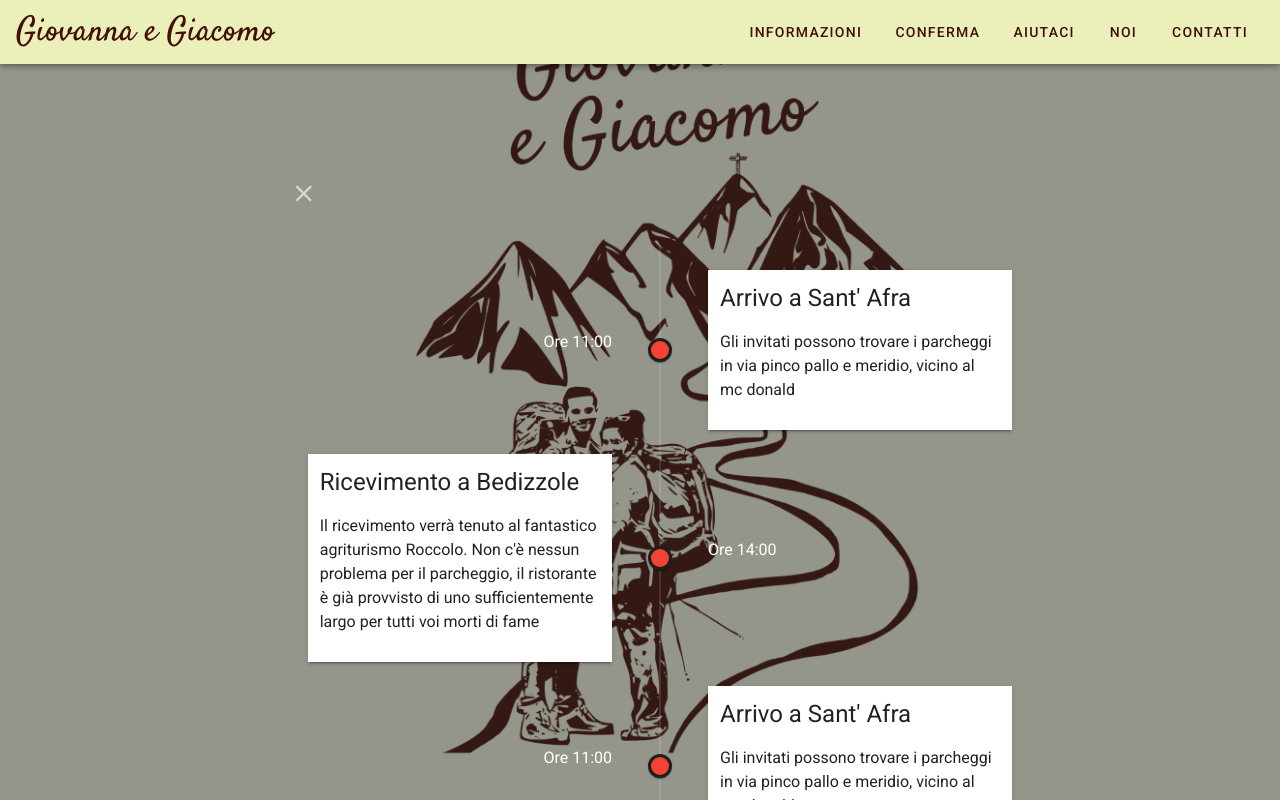
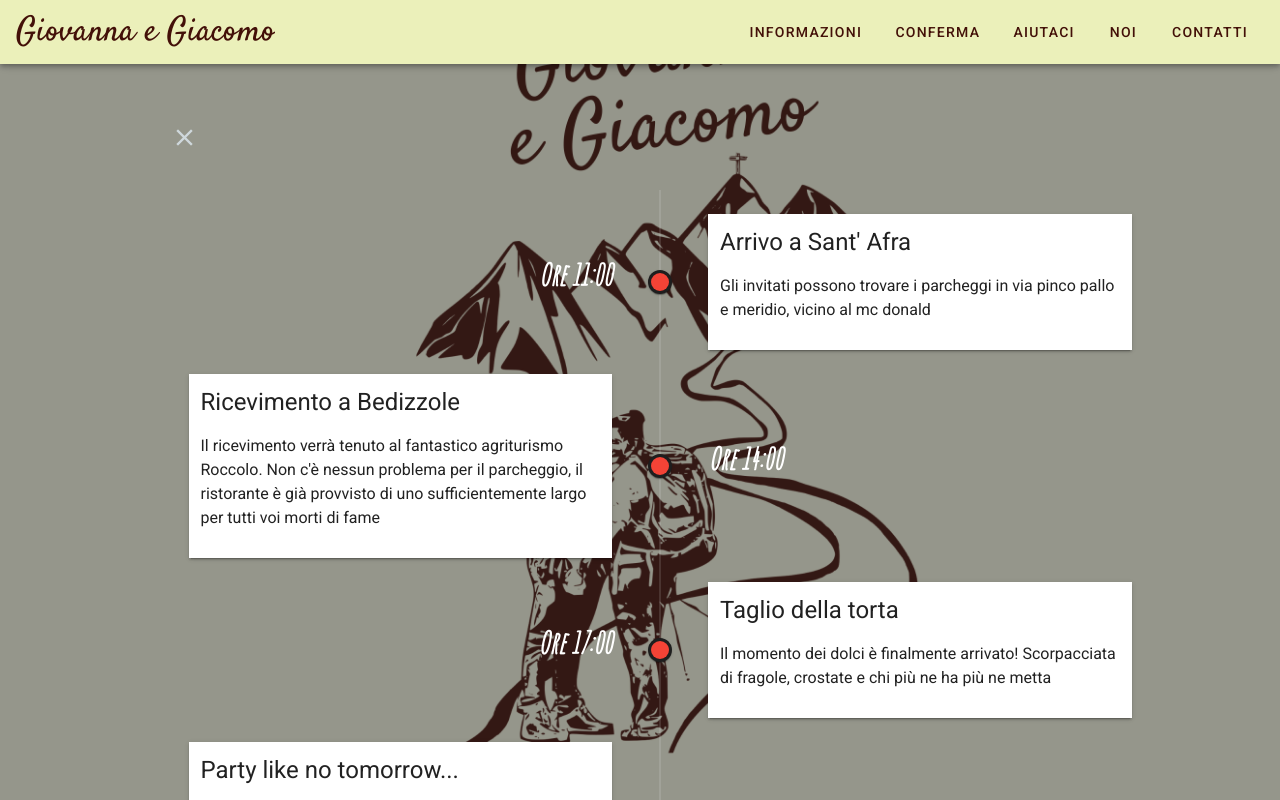
Before and after one commit to SamTheOracle/weddingsite, a Vue app: page / in a window 1280 px wide. Both pictures are taken after a click on the button "INFORMAZIONI". Shown: the top 800 px of the page. Built offline with nearby package versions, Linux system fonts and the light colour scheme.

Commit message:
added more timeline cards

```diff
--- a/src/components/Timeline.vue
+++ b/src/components/Timeline.vue
@@ -29,7 +29,7 @@
               </v-container>
             </v-sheet>
             <template v-slot:opposite>
-              <p style="color:white">{{item.sentence}}</p>
+              <p class="opposite">{{item.sentence}}</p>
             </template>
           </v-timeline-item>
         </v-timeline>
@@ -65,21 +65,31 @@ export default {
         },
         {
           avatar: 'Taglio della torta',
-          sentence: 'Ore 11:00',
+          sentence: 'Ore 17:00',
           description: {
-            title: "Arrivo a Sant' Afra",
+            title: 'Taglio della torta',
             text:
-              'Gli invitati possono trovare i parcheggi in via pinco pallo e meridio, vicino al mc donald',
+              'Il momento dei dolci è finalmente arrivato! Scorpacciata di fragole, crostate e chi più ne ha più ne metta',
             positionLink: ''
           }
         },
         {
           avatar: 'church.svg',
-          sentence: 'Ore 11:00',
+          sentence: 'Ore 19:00',
           description: {
-            title: "Arrivo a Sant' Afra",
+            title: 'Party like no tomorrow...',
             text:
-              'Gli invitati possono trovare i parcheggi in via pinco pallo e meridio, vicino al mc donald',
+              'You can follow me, fino a che non mollo! Farema festa finchè non molleremo, con una spaghettata finale (se voi morti di fame non sarete sazi)',
+            positionLink: ''
+          }
+        },
+        {
+          avatar: 'church.svg',
+          sentence: 'Ore 01:00, Domenica 11 Ottobre 2020',
+          description: {
+            title: 'Tutti a nanna',
+            text:
+                'Per chi è rimasto a festeggiare e viene da lontano può contattare lo sposo o la sposa per informazioni su come cercare il posto per il dormire',
             positionLink: ''
           }
         }
@@ -90,4 +100,11 @@ export default {
 </script>
 
 <style>
+.opposite{
+  font-family: 'Amatic SC', cursive;
+  font-weight: 1000;
+  color: white;
+  font-size: 30px;
+  font-style: italic;
+}
 </style>
```
